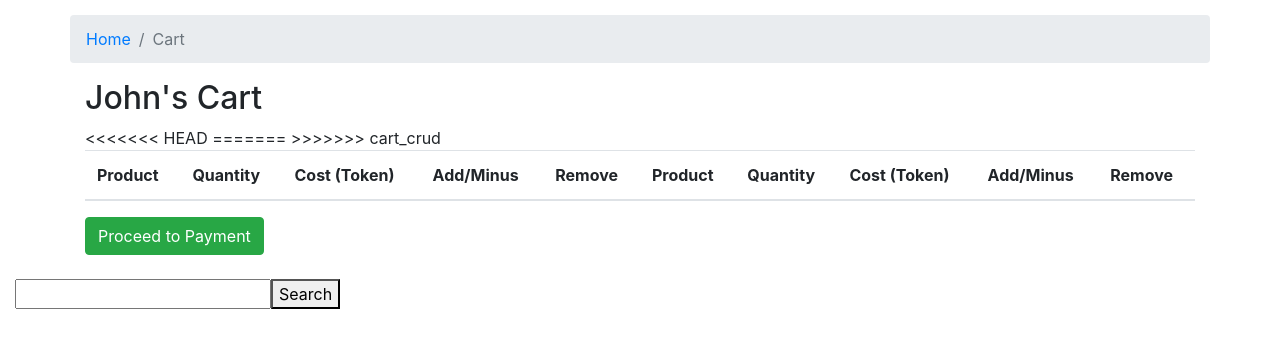
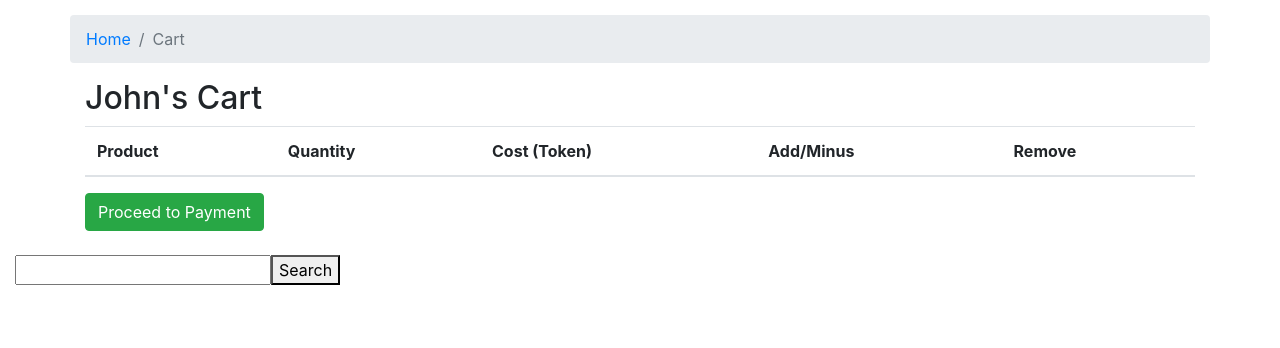
Before and after one commit to gilbert-khonstantine/OnlineTicketApp, a Flask app: template templates/cart.html in a window 1280 px wide. Shown: the part 56-404 px from the top of the page. Run offline with Flask 2, Linux system fonts and the light colour scheme; the template is opened without the code that fills it: values that come from a table or form of the project are taken from there, others are empty; data comes from the database, SQL or seed files in the repository; both versions use the stored data as it was after the commit; some libraries are stand-ins or nearby versions.

Commit message:
deletion of duplicate lines in cart.html due to forgetting to save after merge

```diff
--- a/templates/cart.html
+++ b/templates/cart.html
@@ -65,19 +65,11 @@
     <table class="table table-hover" id="CartTable">
         <thead>
             <tr>
-<<<<<<< HEAD
-              <th scope="col">Product</th>
-              <th scope="col">Quantity</th>
-              <th scope="col">Cost (Token)</th>
-              <th scope="col">Add/Minus</th>
-              <th scope="col">Remove</th>
-=======
                 <th scope="col">Product</th>
                 <th scope="col">Quantity</th>
                 <th scope="col">Cost (Token)</th>
                 <th scope="col">Add/Minus</th>
                 <th scope="col">Remove</th>
->>>>>>> cart_crud
             </tr>
         </thead>
         {% for row in range(len) %}
```
Also changed, not shown: ticketapp.db.
